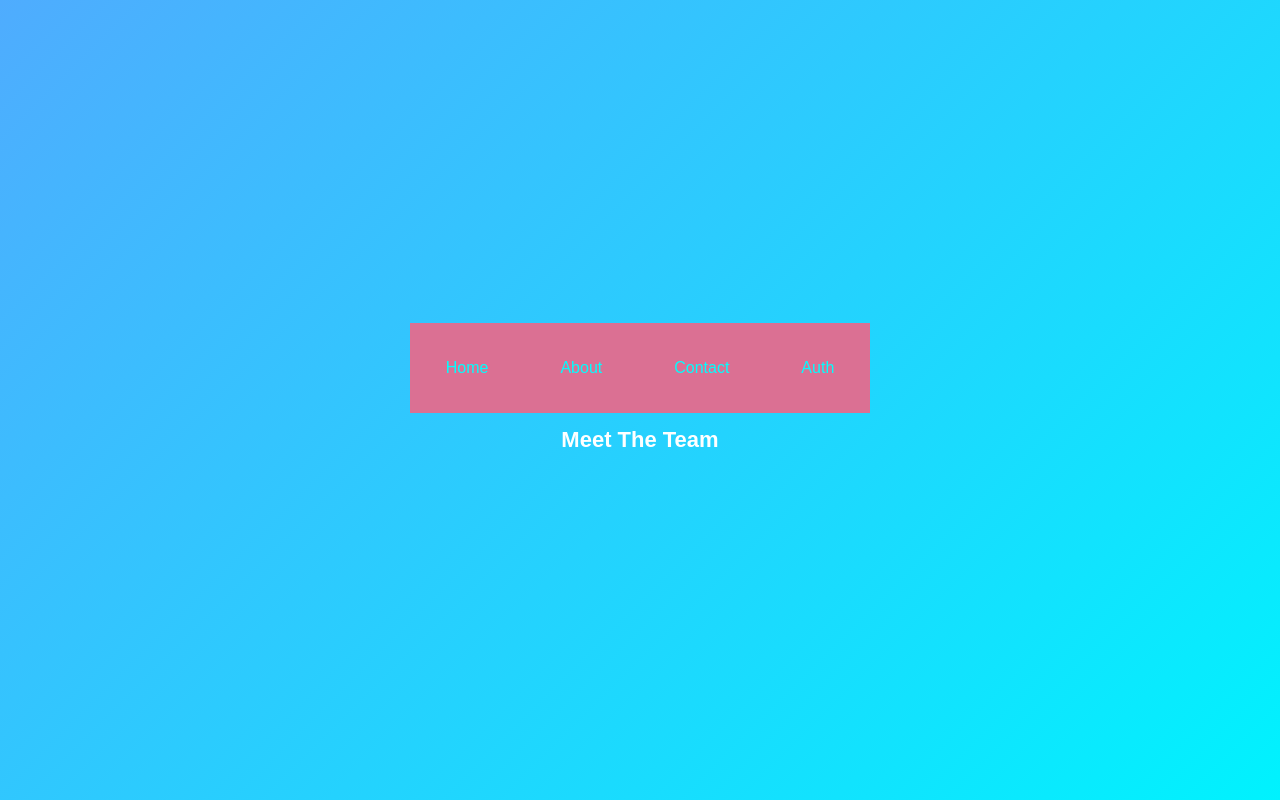
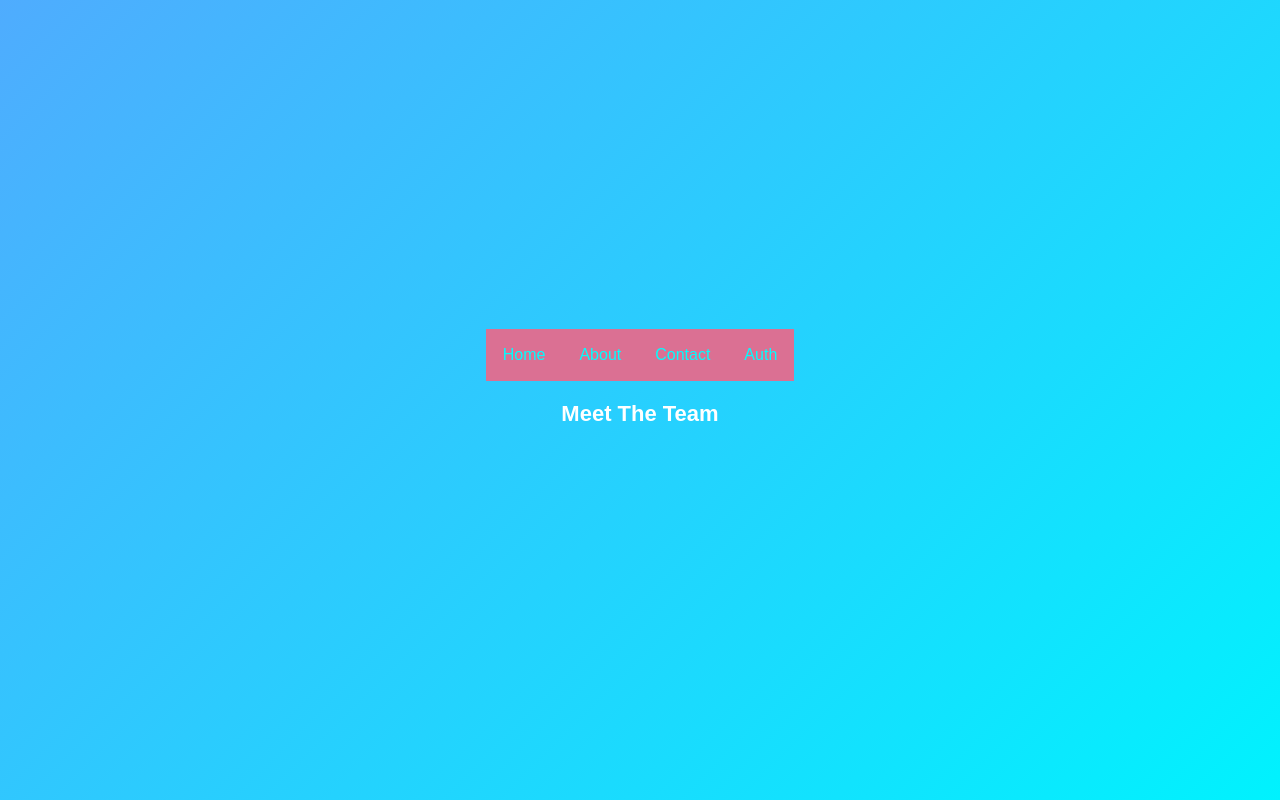
Before and after one commit to Eshhaa11/React-lesson1, a React (Create React App) app: page /about in a window 1280 px wide. Built offline with nearby package versions, Linux system fonts and the light colour scheme.

Commit message:
style: Update HeaderComponent styles for improved layout and spacing

```diff
--- a/src/Components/HeaderComponent.css
+++ b/src/Components/HeaderComponent.css
@@ -1,6 +1,14 @@
+header{
+    display: flex;
+    flex-direction: row;
+    justify-content: space-between;
+    margin-bottom: 20px;
+    align-items: center;
+}
+
 header a {
     text-decoration: none ;
-    padding: 24px;
+    padding: 5px;
     margin: 12px;
 }
 header, .nav-links{
```
